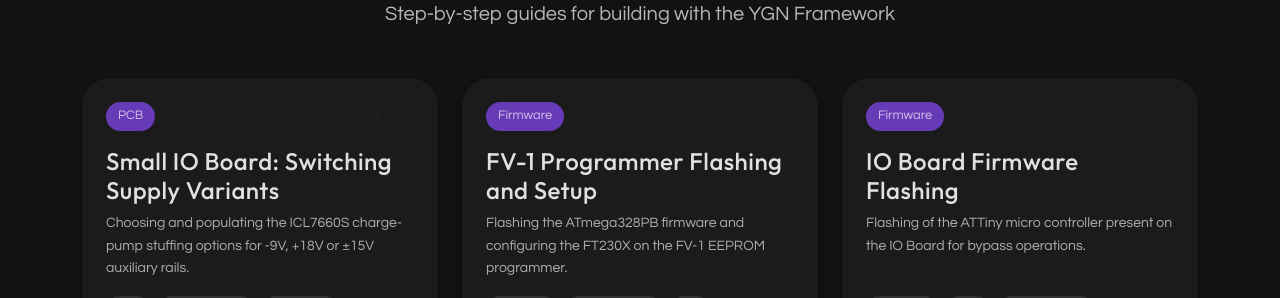
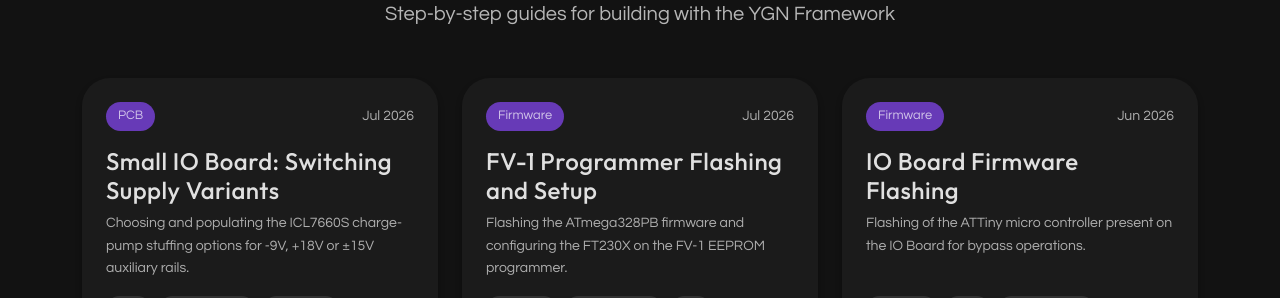
Before and after one commit to ygn-effects/ygn-effects.github.io, a Jekyll site: the page built from index.html, in a window 1280 px wide. Shown: the part 1975-2273 px from the top of the page. Built offline with Jekyll 4.4.1, drawn with Linux system fonts in a browser that asks for light colours.

Commit message:
Fixed the invisible date on the doc cards

```diff
--- a/docs.html
+++ b/docs.html
@@ -32,7 +32,7 @@
               <div class="ygn-card-body">
                 <div class="d-flex justify-content-between align-items-center mb-3">
                   <span class="ygn-tag">{{ doc.topic }}</span>
-                  <span class="small text-muted">{{ doc.updated | date: "%b %Y" }}</span>
+                  <span class="small opacity-75">{{ doc.updated | date: "%b %Y" }}</span>
                 </div>
                 <h3 class="h4 mb-2">{{ doc.title }}</h3>
                 <p class="small opacity-75 mb-3 flex-grow-1">{{ doc.excerpt }}</p>
--- a/index.html
+++ b/index.html
@@ -131,7 +131,7 @@
           <div class="ygn-card-body">
             <div class="d-flex justify-content-between align-items-center mb-3">
               <span class="ygn-tag">{{ doc.topic }}</span>
-              <span class="small text-muted">{{ doc.updated | date: "%b %Y" }}</span>
+              <span class="small opacity-75">{{ doc.updated | date: "%b %Y" }}</span>
             </div>
             <h3 class="h4 mb-2">{{ doc.title }}</h3>
             <p class="small opacity-75 mb-3 flex-grow-1">{{ doc.excerpt }}</p>
```
